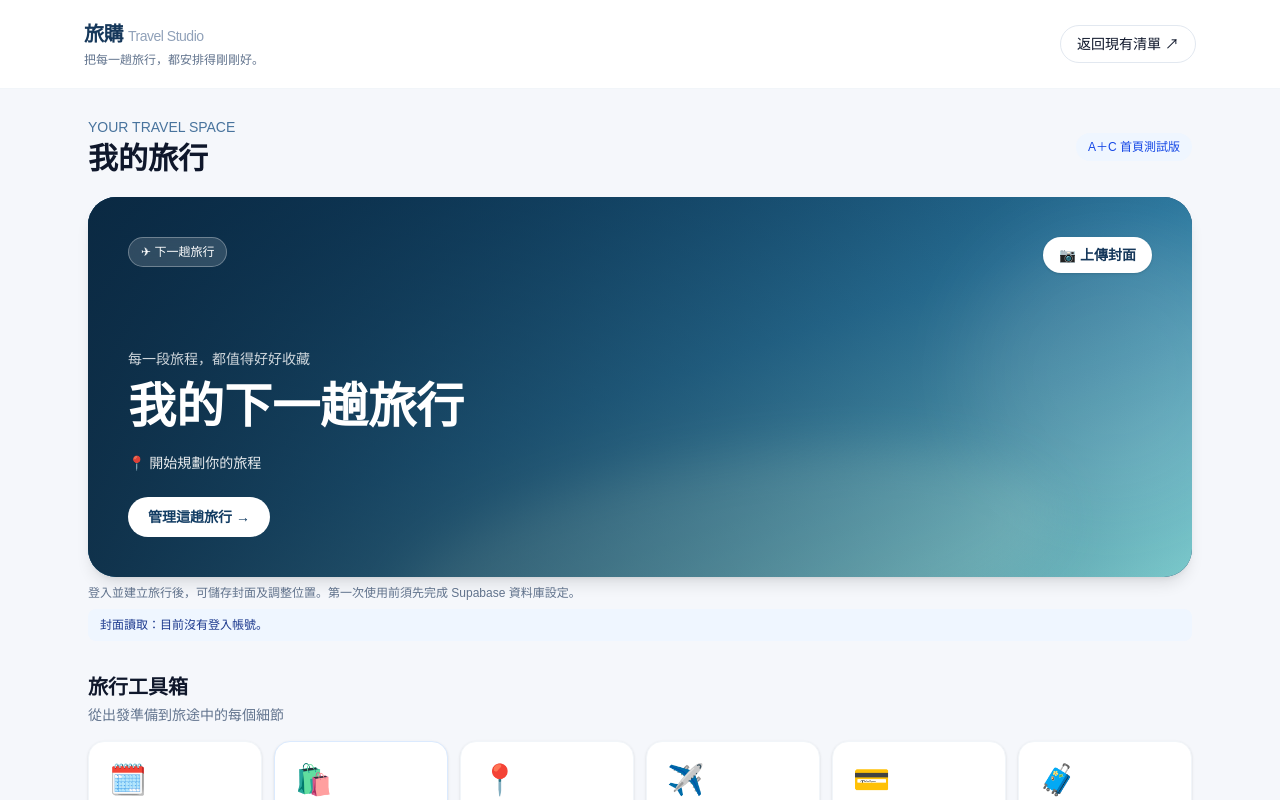
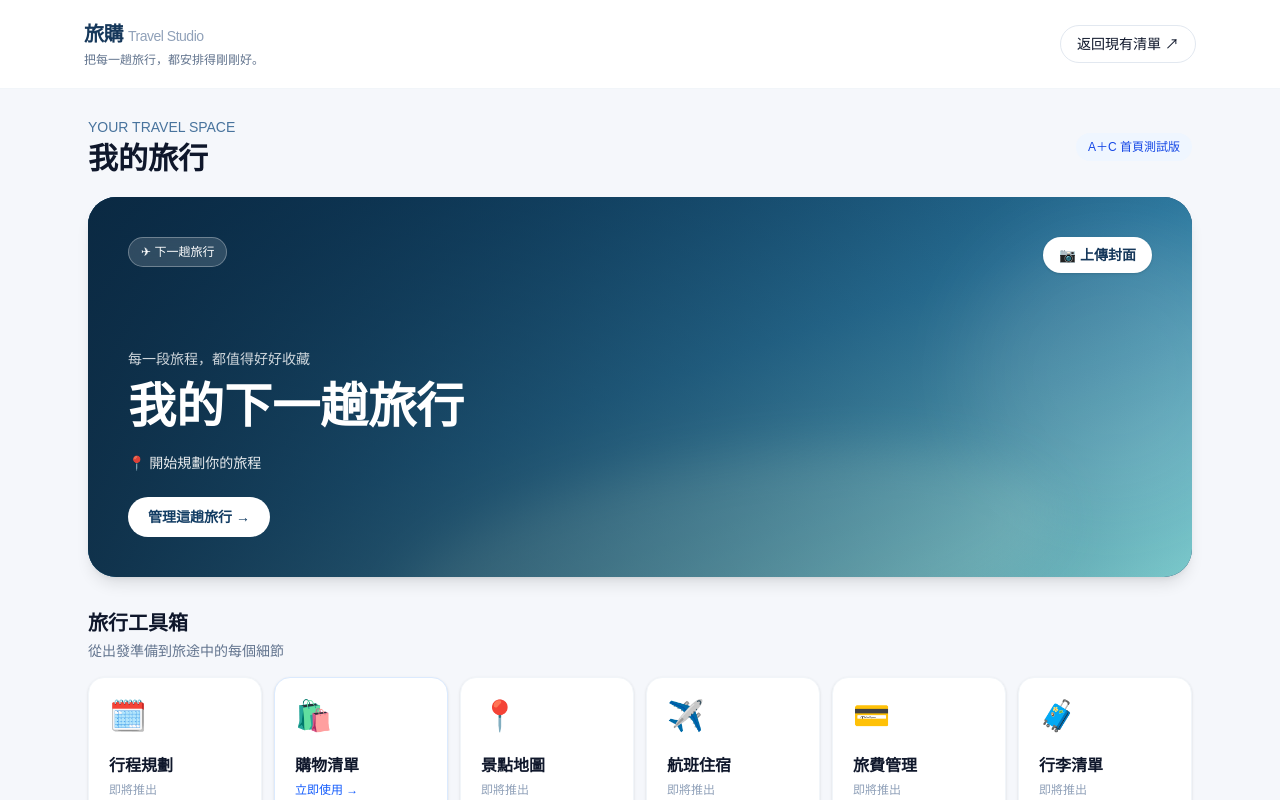
Before and after one commit to Linay-lab/souvenir-reminder, a Next.js app: page /dashboard-preview in a window 1280 px wide. Shown: the top 800 px of the page. Built offline with nearby package versions, Linux system fonts and the light colour scheme; no server answers.

Commit message:
Remove cover debug UI and setup instructions from preview

```diff
--- a/app/dashboard-preview/page.tsx
+++ b/app/dashboard-preview/page.tsx
@@ -19,7 +19,6 @@ export default function TravelDashboardPreview() {
   const [dates, setDates] = useState("");
   const [cover, setCover] = useState<string | null>(null);
   const [coverError, setCoverError] = useState("");
-  const [coverDiagnostic, setCoverDiagnostic] = useState("");
   const [savingCover, setSavingCover] = useState(false);
   const [tripId, setTripId] = useState<string | null>(null);
   const [userId, setUserId] = useState<string | null>(null);
@@ -36,22 +35,16 @@ export default function TravelDashboardPreview() {
     const supabase = createClient();
     (async () => {
       const { data: { user }, error: userError } = await supabase.auth.getUser();
-      if (active && userError) setCoverDiagnostic(`封面讀取：登入檢查失敗：${userError.message}`);
       if (!active) return;
       if (user) {
         setUserId(user.id);
         const { data: trips, error: tripsError } = await supabase.from("trips").select("id,name,destination,start_date,end_date")
           .eq("owner_id", user.id).order("created_at", { ascending: true });
         if (!active) return;
-        if (tripsError) setCoverDiagnostic(`封面讀取：旅行查詢失敗：${tripsError.message}`);
-        // Prefer the trip whose cover was already saved, instead of always selecting the oldest trip.
-        // The preview does not yet have a trip switcher.
         let data = trips?.[0];
         if (trips?.length) {
           const { data: savedCovers, error: coversError } = await supabase.from("trip_covers")
             .select("trip_id").in("trip_id", trips.map((trip) => trip.id));
-          if (coversError) setCoverDiagnostic(`封面讀取：封面清單查詢失敗：${coversError.message}`);
-          else if (!savedCovers?.length) setCoverDiagnostic("封面讀取：目前帳號查不到任何已儲存的封面。");
           const coveredTrip = trips.find((trip) => savedCovers?.some((row) => row.trip_id === trip.id));
           if (coveredTrip) data = coveredTrip;
         }
@@ -60,13 +53,9 @@ export default function TravelDashboardPreview() {
           setTripId(data.id);
           const { data: coverRow, error: coverRowError } = await supabase.from("trip_covers")
             .select("storage_path,position_x,position_y,zoom").eq("trip_id", data.id).maybeSingle();
-          if (active && coverRowError) setCoverDiagnostic(`封面讀取：封面資料查詢失敗：${coverRowError.message}`);
-          if (active && !coverRow && !coverRowError) setCoverDiagnostic(`封面讀取：旅行 ${data.id.slice(0,8)} 沒有封面紀錄。`);
           if (active && coverRow) {
             const { data: signed, error: signedError } = await supabase.storage.from("trip-covers").createSignedUrl(coverRow.storage_path, 3600);
-            if (active && signedError) setCoverDiagnostic(`封面讀取：照片網址產生失敗：${signedError.message}`);
             if (active && signed?.signedUrl) {
-              setCoverDiagnostic("封面讀取：已取得照片網址（診斷版本 2）。");
               setCover(signed.signedUrl);
               setCoverPosition({ x: Number(coverRow.position_x), y: Number(coverRow.position_y) });
               setCoverZoom(Number(coverRow.zoom));
@@ -77,7 +66,6 @@ export default function TravelDashboardPreview() {
           setDates([data.start_date, data.end_date].filter(Boolean).join(" — "));
         }
       } else {
-        setCoverDiagnostic("封面讀取：目前沒有登入帳號。");
         try {
           const saved = JSON.parse(localStorage.getItem("souvenir-trip") || "null");
           if (saved) {
@@ -125,7 +113,6 @@ export default function TravelDashboardPreview() {
     }
     setSavingCover(true);
     setCoverError("");
-    setCoverDiagnostic(`階段：準備上傳｜帳號：${userId.slice(0, 8)}｜旅行：${tripId.slice(0, 8)}`);
     let stage = "準備上傳";
     try {
       const supabase = createClient();
@@ -140,7 +127,6 @@ export default function TravelDashboardPreview() {
         if (!extension) throw new Error("雲端僅支援 JPG、PNG 或 WebP 圖片。");
         path = `${userId}/${tripId}/${crypto.randomUUID()}.${extension}`;
         stage = "Storage 上傳";
-        setCoverDiagnostic(`階段：${stage}｜帳號：${userId.slice(0, 8)}｜旅行：${tripId.slice(0, 8)}｜格式：${file.type}`);
         const { error } = await supabase.storage.from("trip-covers").upload(path, file, { contentType: file.type, upsert: false });
         if (error) throw error;
       } else {
@@ -150,7 +136,6 @@ export default function TravelDashboardPreview() {
       }
       if (!path) throw new Error("請先上傳封面照片。");
       stage = "trip_covers 資料表寫入";
-      setCoverDiagnostic(`階段：${stage}｜帳號：${userId.slice(0, 8)}｜旅行：${tripId.slice(0, 8)}`);
       const { error } = await supabase.from("trip_covers").upsert({
         trip_id: tripId, owner_id: userId, storage_path: path,
         position_x: coverPosition.x, position_y: coverPosition.y, zoom: coverZoom,
@@ -160,10 +145,8 @@ export default function TravelDashboardPreview() {
       const { data: signed } = await supabase.storage.from("trip-covers").createSignedUrl(path, 3600);
       if (signed?.signedUrl) setCover(signed.signedUrl);
       pendingFile.current = null;
-      setCoverDiagnostic("封面已成功儲存至雲端。");
       setEditingCover(false);
     } catch (error) {
-      setCoverDiagnostic(`失敗階段：${stage}｜帳號：${userId.slice(0, 8)}｜旅行：${tripId.slice(0, 8)}`);
       setCoverError(error instanceof Error ? `儲存失敗：${error.message}` : "儲存失敗，請稍後再試。");
     } finally {
       setSavingCover(false);
@@ -254,11 +237,7 @@ export default function TravelDashboardPreview() {
             </div>
           </div>
         )}
-        <div className="mt-2 min-h-5 text-xs text-slate-500">
-          {coverError ? <span role="alert" className="text-red-600">{coverError}</span> : "登入並建立旅行後，可儲存封面及調整位置。第一次使用前須先完成 Supabase 資料庫設定。"}
-        </div>
-
-        {coverDiagnostic && <p role="status" className="mt-1 rounded-lg bg-blue-50 px-3 py-2 text-xs text-blue-900">{coverDiagnostic}</p>}
+        {coverError && <p role="alert" className="mt-2 text-xs text-red-600">{coverError}</p>}
         <section className="mt-8">
           <div className="mb-4"><h2 className="text-xl font-bold">旅行工具箱</h2><p className="mt-1 text-sm text-slate-500">從出發準備到旅途中的每個細節</p></div>
           <div className="grid grid-cols-2 gap-3 md:grid-cols-3 lg:grid-cols-6">
```
